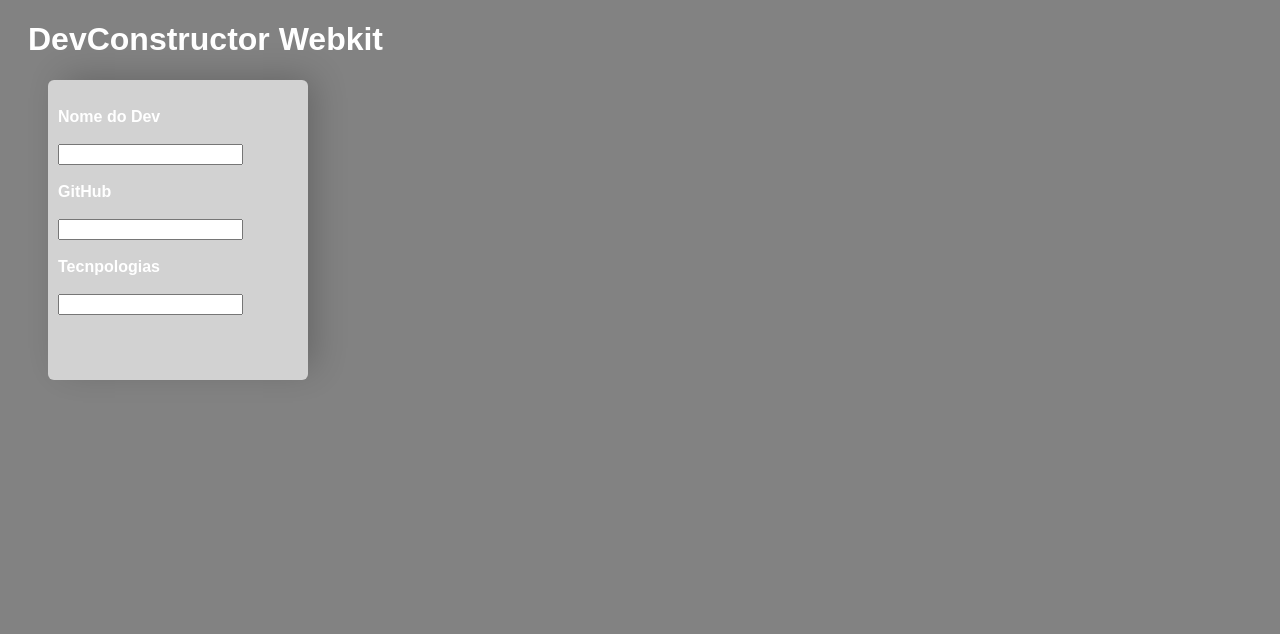
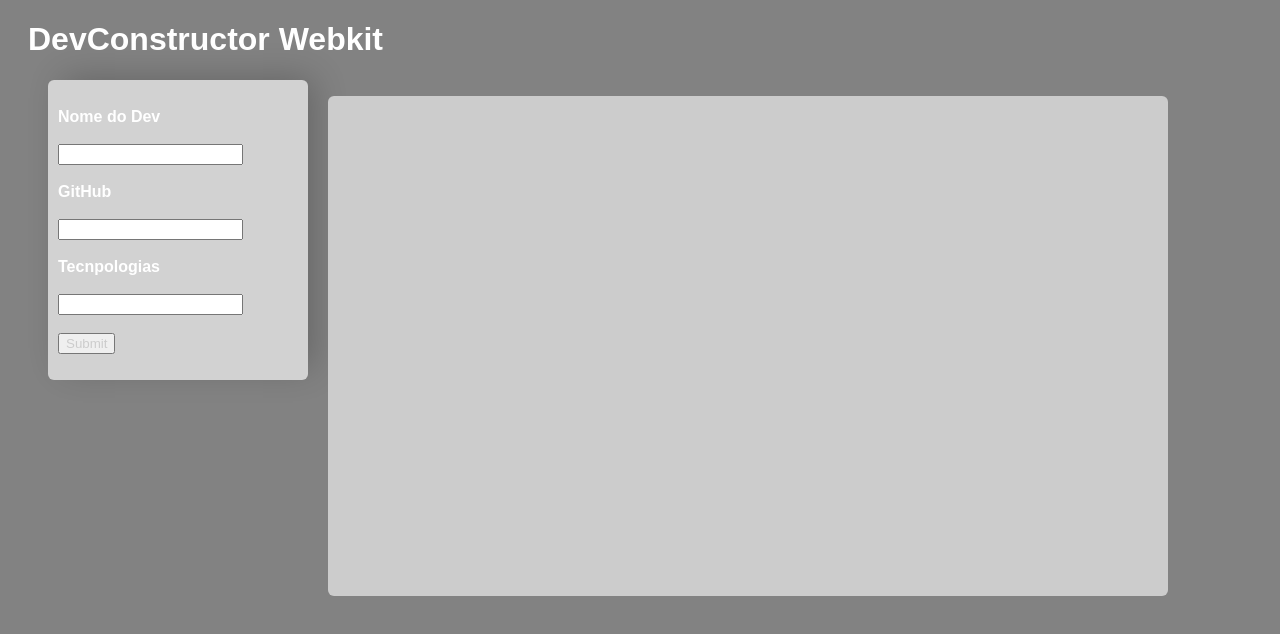
Before and after one commit to FelipeKatao/DevConstructor, a React (Create React App) app in the folder devfinder/: page / in a window 1280 px wide. Shown: the top 634 px of the page. Built offline with nearby package versions, Linux system fonts and the light colour scheme.

Commit message:
update react functions
bug in the List

```diff
--- a/devfinder/src/App.js
+++ b/devfinder/src/App.js
@@ -1,12 +1,21 @@
-import React from 'react';
+import React,{useState} from 'react';
 import './Css/bodyStyle.css'
 import FormDev from './components/forms/FormDev'
+import DashBoard from './components/boardComp/DashBoard'
 
 function App() {
+  let [devs,addDevs]=useState([])
+
+  function addDevsHandrler(){
+    let copy=Array.from(devs);
+    copy.push("felipe catao")
+    addDevs(copy)
+  }
   return (
     <>
     <h1>DevConstructor Webkit</h1>
-    <FormDev></FormDev>
+    <FormDev onSubmit={addDevsHandrler}></FormDev>
+    <DashBoard basedata={devs}/>
     </>
   );
 }
--- a/devfinder/src/Css/bodyStyle.css
+++ b/devfinder/src/Css/bodyStyle.css
@@ -8,8 +8,6 @@ body h1{
     font-weight: bold;
     margin-left: 20px;
 }
-
-
 
 /* FormDev Styles*/
 #formComp{
@@ -34,3 +32,15 @@ body h1{
     font-family: Arial, Helvetica, sans-serif;
     color: #CCC;
 }
+
+
+
+/*DashBoard comp*/
+#dashBoard{
+    background-color: #CCC;
+    margin-left: 320px;
+    height: 500px;
+    width: 800px;
+    border-radius: 6px;
+    position: absolute;
+}
--- /dev/null
+++ b/devfinder/src/components/boardComp/DashBoard.js
@@ -0,0 +1,16 @@
+import React from 'react'
+import ItemBoard from './ItemBoard'
+
+
+function DashBoard({basedata}){
+    return(
+        <ul id="dashBoard">
+
+            {basedata.map(basedata => (
+                         <ItemBoard key={basedata.length-1} dev={basedata}/>
+                    ))}
+        </ul>
+    );
+}
+
+export default DashBoard
--- /dev/null
+++ b/devfinder/src/components/boardComp/ItemBoard.js
@@ -0,0 +1,11 @@
+import React from 'react'
+
+function ItemBoard({dev}){
+    return(
+        <li>
+            <div>{dev}</div>
+        </li>
+    );
+}
+
+export default ItemBoard
--- a/devfinder/src/components/forms/FormDev.js
+++ b/devfinder/src/components/forms/FormDev.js
@@ -1,9 +1,14 @@
 import React from 'react'
 
-function FormDev(){
+function FormDev({ onSubmit }){
+
+    function addDevs(e){
+        e.preventDefault()
+        onSubmit(console.log("okay"))
+    }
     return (
         <div id="formComp">
-            <form>
+            <form onSubmit={addDevs}>
             <br/>
                 <label>Nome do Dev</label><br/>
                 <br/><input type='text' name="nameDev"></input><br/>
@@ -11,6 +16,7 @@ function FormDev(){
                 <br/><input type='text' name="gitDev"></input><br/>
                 <br/><label>Tecnpologias</label><br/>
                 <br/><input type='text' name="techs"></input><br/>
+                <br/><input type='submit' name="Cadastrar"></input><br/>
             </form>
         </div>
     );
```
